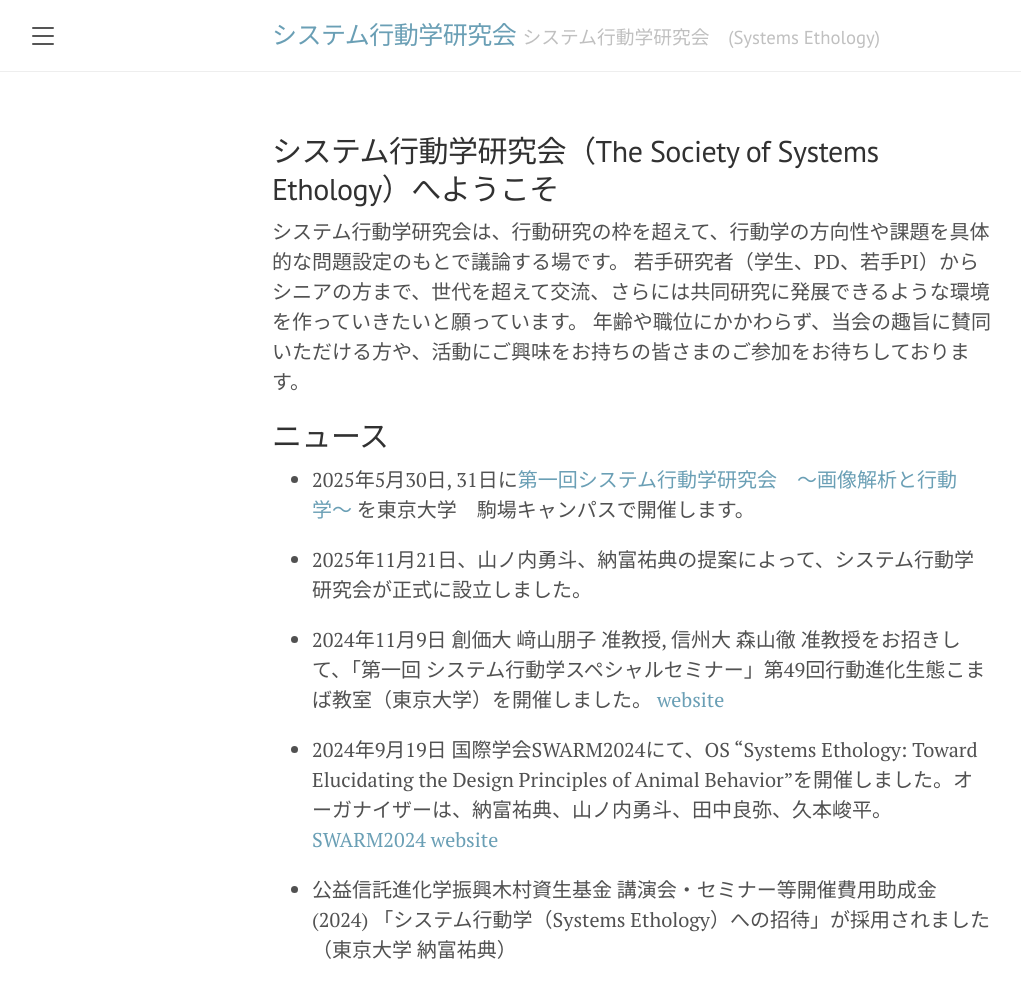
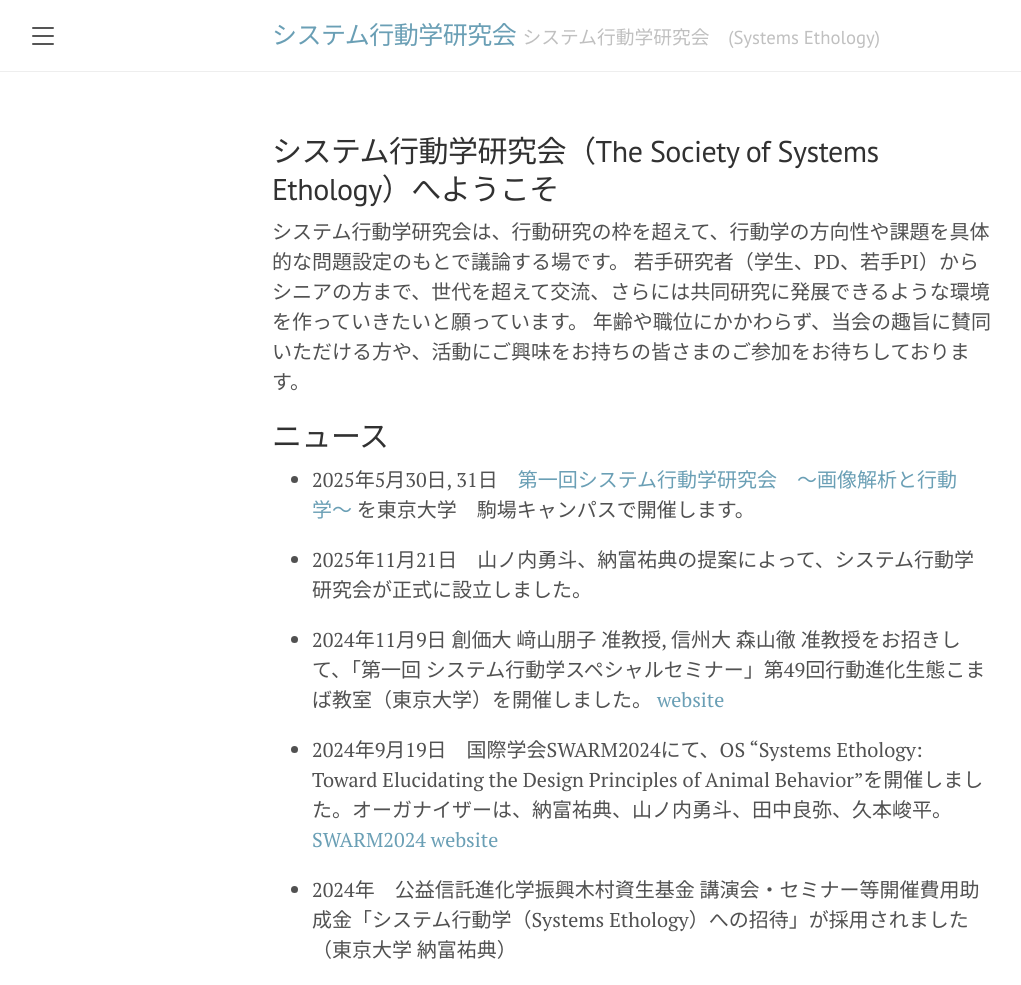
Before and after one commit to SystemsEthology/website, a Jekyll site: the page built from home.md, in a window 1280 px wide. Shown: the whole page, without its empty margins (8-1029 px from the left). Built offline with Jekyll 4.4.1, drawn with Linux system fonts in a browser that asks for light colours.

Commit message:
Update home.md

```diff
--- a/home.md
+++ b/home.md
@@ -9,14 +9,14 @@ title: ホーム
 年齢や職位にかかわらず、当会の趣旨に賛同いただける方や、活動にご興味をお持ちの皆さまのご参加をお待ちしております。
 
 ## ニュース
-- 2025年5月30日, 31日に[第一回システム行動学研究会　〜画像解析と行動学〜](/event_01/conference01_home.md)  を東京大学　駒場キャンパスで開催します。
+- 2025年5月30日, 31日　[第一回システム行動学研究会　〜画像解析と行動学〜](/event_01/conference01_home.md)  を東京大学　駒場キャンパスで開催します。
 
-- 2025年11月21日、山ノ内勇斗、納富祐典の提案によって、システム行動学研究会が正式に設立しました。
+- 2025年11月21日　山ノ内勇斗、納富祐典の提案によって、システム行動学研究会が正式に設立しました。
 
 - 2024年11月9日  創価大 﨑山朋子 准教授, 信州大 森山徹 准教授をお招きして、「第一回 システム行動学スペシャルセミナー」第49回行動進化生態こまば教室（東京大学）を開催しました。
   [website](https://sites.google.com/site/komabaecoevo/past_seminor/%E7%AC%AC49%E5%9B%9E-%E7%AC%AC%E4%B8%80%E5%9B%9E-%E3%82%B7%E3%82%B9%E3%83%86%E3%83%A0%E8%A1%8C%E5%8B%95%E5%AD%A6%E3%82%B9%E3%83%9A%E3%82%B7%E3%83%A3%E3%83%AB%E3%82%BB%E3%83%9F%E3%83%8A%E3%83%BC?authuser=0)
 
-- 2024年9月19日 国際学会SWARM2024にて、OS “Systems Ethology: Toward Elucidating the Design Principles of Animal Behavior”を開催しました。オーガナイザーは、納富祐典、山ノ内勇斗、田中良弥、久本峻平。
+- 2024年9月19日　国際学会SWARM2024にて、OS “Systems Ethology: Toward Elucidating the Design Principles of Animal Behavior”を開催しました。オーガナイザーは、納富祐典、山ノ内勇斗、田中良弥、久本峻平。
   [SWARM2024 website](https://www.swarm-systems.org/swarm2024/organized-sessions#h.emxq8numwflp)
 
-- 公益信託進化学振興木村資生基金 講演会・セミナー等開催費用助成金 (2024) 「システム行動学（Systems Ethology）への招待」が採用されました（東京大学 納富祐典）
+- 2024年　公益信託進化学振興木村資生基金 講演会・セミナー等開催費用助成金「システム行動学（Systems Ethology）への招待」が採用されました（東京大学 納富祐典）
```
